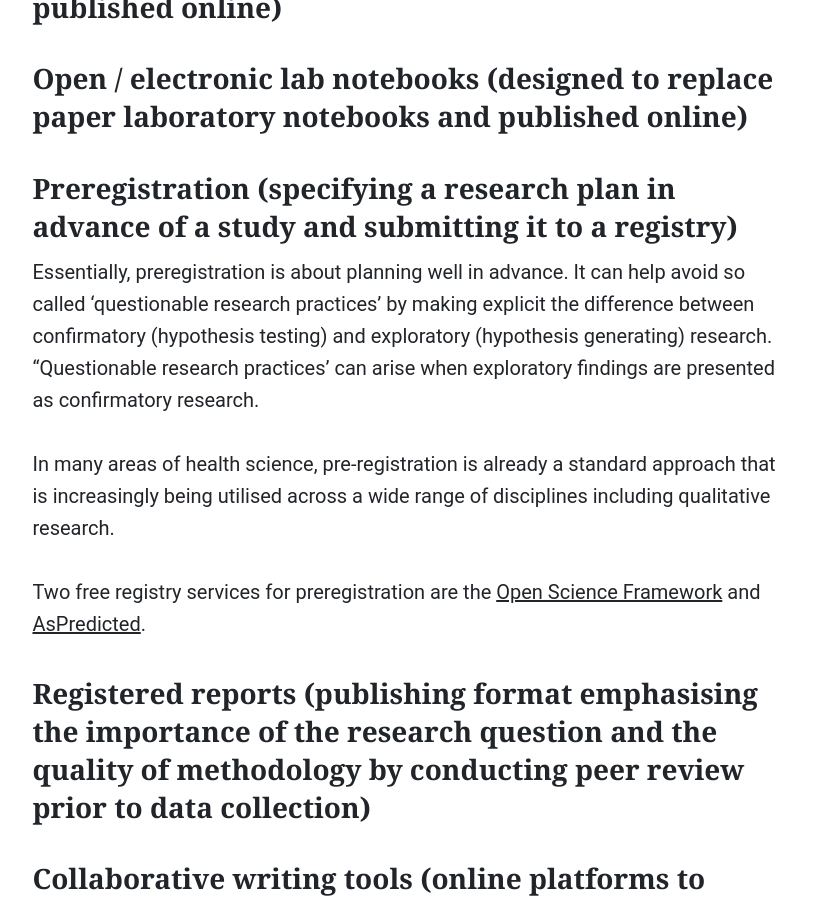
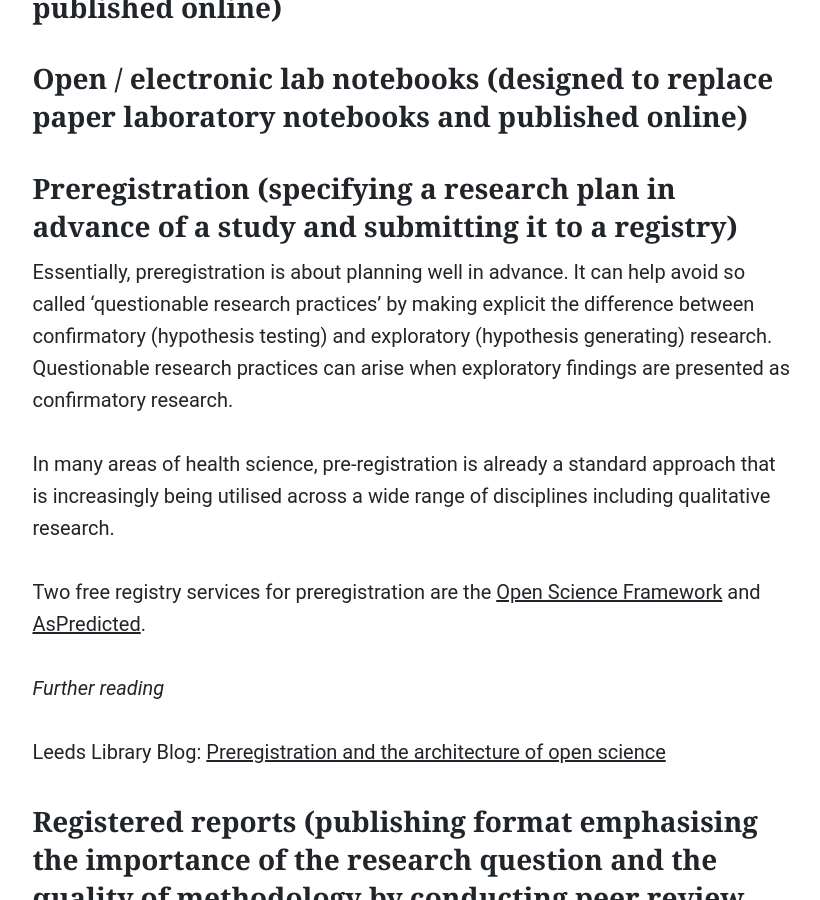
Before and after one commit to uol-library/rdl-handbook, a Jekyll site: the page built from pages/open-research/open-science-template.md, in a window 1280 px wide and 900 px high, scrolled down 4819 px. Shown: the whole window, without its empty margins (352-1172 px from the left). Built offline with Jekyll 4.4.1, drawn with Linux system fonts in a browser that asks for light colours; some web fonts are replaced.

Commit message:
Update open-science-template.md

```diff
--- a/pages/open-research/open-science-template.md
+++ b/pages/open-research/open-science-template.md
@@ -79,11 +79,15 @@ Tamarinde L. Haven & Dr. Leonie Van Grootel (2019) Preregistering qualitative re
 
 #### Preregistration (specifying a research plan in advance of a study and submitting it to a registry)
 
-Essentially, preregistration is about planning well in advance. It can help avoid so called 'questionable research practices' by making explicit the difference between confirmatory (hypothesis testing) and exploratory (hypothesis generating) research. "Questionable research practices' can arise when exploratory findings are presented as confirmatory research.
+Essentially, preregistration is about planning well in advance. It can help avoid so called 'questionable research practices' by making explicit the difference between confirmatory (hypothesis testing) and exploratory (hypothesis generating) research. Questionable research practices can arise when exploratory findings are presented as confirmatory research.
 
 In many areas of health science, pre-registration is already a standard approach that is increasingly being utilised across a wide range of disciplines including qualitative research.
 
 Two free registry services for preregistration are the [Open Science Framework](https://osf.io/prereg/) and [AsPredicted](https://aspredicted.org/).
+
+_Further reading_
+
+Leeds Library Blog: [Preregistration and the architecture of open science](https://leedsunilibrary.wordpress.com/2021/07/30/preregistration-and-the-architecture-of-open-science/)
 
 #### Registered reports (publishing format emphasising the importance of the research question and the quality of methodology by conducting peer review prior to data collection)
 
```
